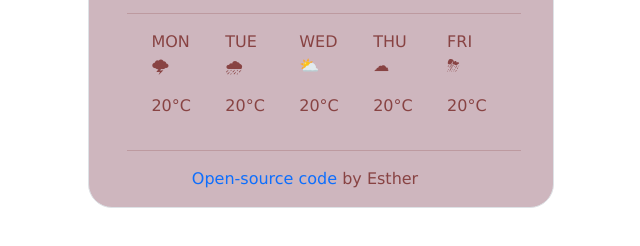
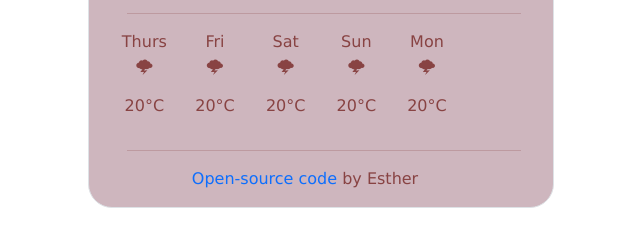
Before and after one commit to Hestia-Arc/Shecodes-Weather-App, a plain HTML site: page index.html in a window 1280 px wide. Shown: the part 376-622 px from the top of the page, without its empty margins (319-959 px from the left). Drawn offline with nearby package versions, Linux system fonts and the light colour scheme.

Commit message:
looping the forecast

```diff
--- a/app.js
+++ b/app.js
@@ -120,3 +120,31 @@ function dateUp(date) {
 
   let letterC = document.querySelector("#aCel");
   letterC.addEventListener("click", changeCel);
+
+
+//forecast display
+
+function displayForecast() {
+  let forecastContainer = document.querySelector("#forecast");
+
+  let forecastHTML = `<div class="row">`;
+  let days = ["Thurs", "Fri", "Sat", "Sun", "Mon"];
+  days.forEach(function(day) {
+
+    forecastHTML = forecastHTML +  `
+    <div class="col-2">
+        <div class="fore-day">${day}</div>
+        <p class="fore-img">🌩  </p>
+        <p class="fore-temp">20°C</p>
+    </div>
+    `;
+  })
+
+
+forecastHTML = forecastHTML + `</div>`
+
+  forecastContainer.innerHTML = forecastHTML;
+
+}
+
+displayForecast();
--- a/index.html
+++ b/index.html
@@ -39,34 +39,10 @@
         </div>
 
         <hr>
-    <div class="rows">
-        <div class="col ">
-            <div class="fore-day">MON</div>
-            <p class="fore-img">🌩  </p>
-            <p class="fore-temp">20°C</p>
-        </div>
-        <div class="col">
-            <div class="fore-day">TUE</div>
-           <p class="fore-img">🌧  </p>
-            <p class="fore-temp">20°C</p>
-        </div>
-        <div class="col">
-            <div class="fore-day">WED</div>
-            <p class="fore-img">⛅  </p>
-            <p class="fore-temp">20°C</p>
-        </div>
-        <div class="col">
-            <div class="fore-day">THU</div>
-            <p class="fore-img">☁  </p>
-            <p class="fore-temp">20°C</p>
-        </div>
-        <div class="col">
-            <div class="fore-day">FRI</div>
-            <p class="fore-img">⛈ </p>
-            <p class="fore-temp">20°C </p>
-        </div>
+    <div class="the-forecast" id="forecast">
 
     </div>
+
     <hr>
     <p class="source"><a href="https://github.com/Hestia-Arc/Shecodes-Weather-App/tree/master">Open-source code</a> by Esther</p>
 
--- a/style.css
+++ b/style.css
@@ -57,10 +57,13 @@
     margin-bottom: 0;
     margin-left: -2em;
   }
-  .rows {
+  .the-forecast {
+    text-align: center;
+  }
+  /* .rows {
     display: flex;
     margin-left: 1.9em;
     justify-content: space-around;
     max-width: ;
     max-height: ;
-  }
+  } */
```
